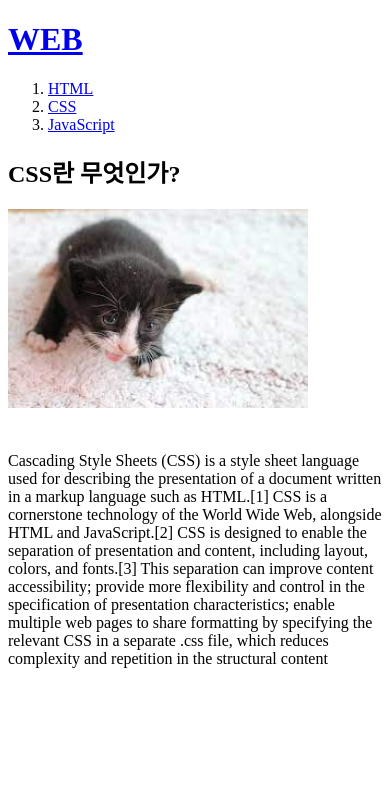
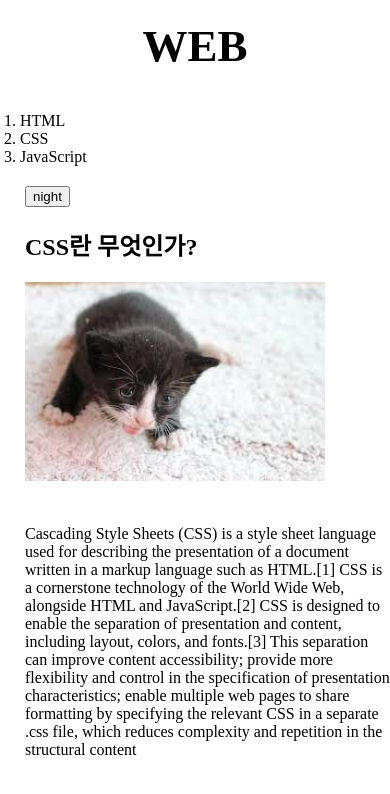
Before and after one commit to noa20110375/web__0922, a plain HTML site: page 2.html in a window 390 px wide. Drawn offline with nearby package versions, Linux system fonts and the light colour scheme.

Commit message:
Add files via upload

```diff
--- a/2.html
+++ b/2.html
@@ -1,18 +1,140 @@
 <!DOCTYPE html>
 <html>
+
 <head>
 <title>WEB1 - CSS </title>
 <meta charset="utf-8">
+<link rel="stylesheet" href = "style.css"/>
+<script src="https://ajax.googleapis.com/ajax/libs/jquery/3.6.0/jquery.min.js"></script>
+
+<script src = "colors.js"></script>
+<!--
+<style>
+    /* 개발자 도구 열고 shift+ctrl+c 로 영역 선택 확인가능
+    padding,margin  간격 미세 조절 가능.  */
+    h1 {
+        font-size: 45px;
+        /* 텍스트 중앙 배치 */
+        text-align: center;
+        /* 바닥줄 */
+        border-bottom: 1px solid gray;
+        margin: 0;
+        padding:20px;
+    }
+    /* 1열 */
+     #grid ol {
+                border-right: 1px solid gray;
+                width: 100px;
+                margin: 0px;
+                padding: 15px;
+
+            }
+    /* 2열
+    #grid {
+                display: grid;
+                grid-template-columns: 150px 1fr;
+
+
+            }
+     #article {
+                padding-left: 20px;
+
+
+            }*/
+
+            body {
+                margin: 0;
+            }
+
+            a {
+                color: black;
+                text-decoration: none;
+            }
+
+            h1 {
+                font-size: 45px;
+                text-align: center;
+                border-bottom: 1px solid gray;
+                margin: 0;
+                padding: 20px;
+            }
+
+            #grid ol {
+                border-right: 1px solid gray;
+                width: 100px;
+                margin: 0;
+                padding: 20px;
+            }
+
+            #grid {
+                display: grid;
+                grid-template-columns: 150px 1fr;
+            }
+
+            #article {
+                padding-left: 25px;
+            }
+
+            @media(max-width :800px){
+                #grid {
+                    display: block;
+                }
+                #grid ol {
+                    border-right: none;
+                }
+                h1 {
+                    border-bottom: none;
+                }
+
+            }
+</style>
+-->
+<script src = "colors.js"></script>
 </head>
 <body>
+    <!--
+    <style>
+        /* 800px 보다 작을 때  */
+    @media(max-width :800px){
+        #grid {
+            /* 이건 확인 해봐야할듯. */
+            display: block;
+        }
+        /* 메뉴쪽 오른선 없어짐 */
+        #grid ol {
+            border-right: none;
+        }
+        /* 타이틀의 바닥라인 없어짐 */
+        h1 {
+            border-bottom: none;
+        }
+
+    }
+</style>
+-->
 <h1><a href="index.html">WEB</a></h1>
-<ol>
-<li><a href="1.html">HTML</a></li>
-<li><a href="2.html">CSS</a></li>
-<li><a href="3.html">JavaScript</a></li>
-</ol>
+<!-- 1열 -->
+<div id="grid">
+    <!-- <ol>의 기본 간격?... -->
+    <ol>
+        <li>
+            <a href="1.html">HTML</a>
+        </li>
+        <li>
+            <a href="2.html">CSS</a>
+        </li>
+        <li>
+            <a href="3.html">JavaScript</a>
+        </li>
+    </ol>
+
+<!-- 2열 -->
+<div id = "article">
+    <input type="button" value="night" onclick=" nightDayHandler(this);">
+
 <h2>CSS란 무엇인가?</h2>
 <img src="고양이2.jfif" width="300px">
+
 <p style="margin-top: 40px;">
 Cascading Style Sheets (CSS) is a style sheet language used for describing the presentation
 of a document written in a markup language such as HTML.[1] CSS is a cornerstone technology
@@ -23,5 +145,10 @@ and control in the specification of presentation characteristics; enable multipl
 share formatting by specifying the relevant CSS in a separate .css file, which reduces complexity
 and repetition in the structural content
 </p>
+
+
+</div></div>
+<p>
+
 </body>
 </html>
--- /dev/null
+++ b/colors.js
@@ -0,0 +1,46 @@
+
+
+
+
+var Body = {
+    setColor: function                 (color) {
+        $('body').css('color', color);
+         },
+         setBackgroundColor: function(color) {
+         $('body').css('backgroundColor', color);
+         }
+        }
+      /*document.querySelector('body').style.color = color;
+   },
+    setBackgroundColor: function(color) {
+      document.querySelector('body').style.backgroundColor = color;
+   */
+
+
+
+   var Links = {
+    setColor: function(color) {
+     var alist = document.querySelectorAll('a');
+     var i = 0;
+     while(i < alist.length) {
+     alist[i].style.color = color;
+     i = i + 1;
+     }
+     }
+     }
+
+
+function nightDayHandler(self) {
+
+    if (self.value === 'night') {
+        Body.setBackgroundColor('black');
+        Body.setColor('white');
+        self.value = 'day'
+        Links.setColor('powderblue');
+    } else {
+        Body.setBackgroundColor('white');
+        Body.setColor('black');
+        self.value = 'night'
+        Links.setColor('blue');
+    }
+}
--- /dev/null
+++ b/style.css
@@ -0,0 +1,47 @@
+body {
+    margin: 0;
+}
+
+a {
+    color: black;
+    /* 클릭시 색깔 변화 밑줄 안나옴 */
+    text-decoration: none;
+}
+
+h1 {
+    font-size: 45px;
+    text-align: center;
+    border-bottom: 1px solid gray;
+    margin: 0;
+    padding: 20px;
+}
+
+
+#grid ol {
+    border-right: 1px solid gray;
+    width: 100px;
+    margin: 0;
+    padding: 20px;
+}
+
+#grid {
+    display: grid;
+    grid-template-columns: 150px 1fr;
+}
+
+#article {
+    padding-left: 25px;
+}
+
+@media(max-width :800px){
+    #grid {
+        display: block;
+    }
+    #grid ol {
+        border-right: none;
+    }
+    h1 {
+        border-bottom: none;
+    }
+
+}
```
Also changed, not shown: 1.html (added, +42 -0 lines), 3.html (+23 -2 lines), index.html (+57 -2 lines).
